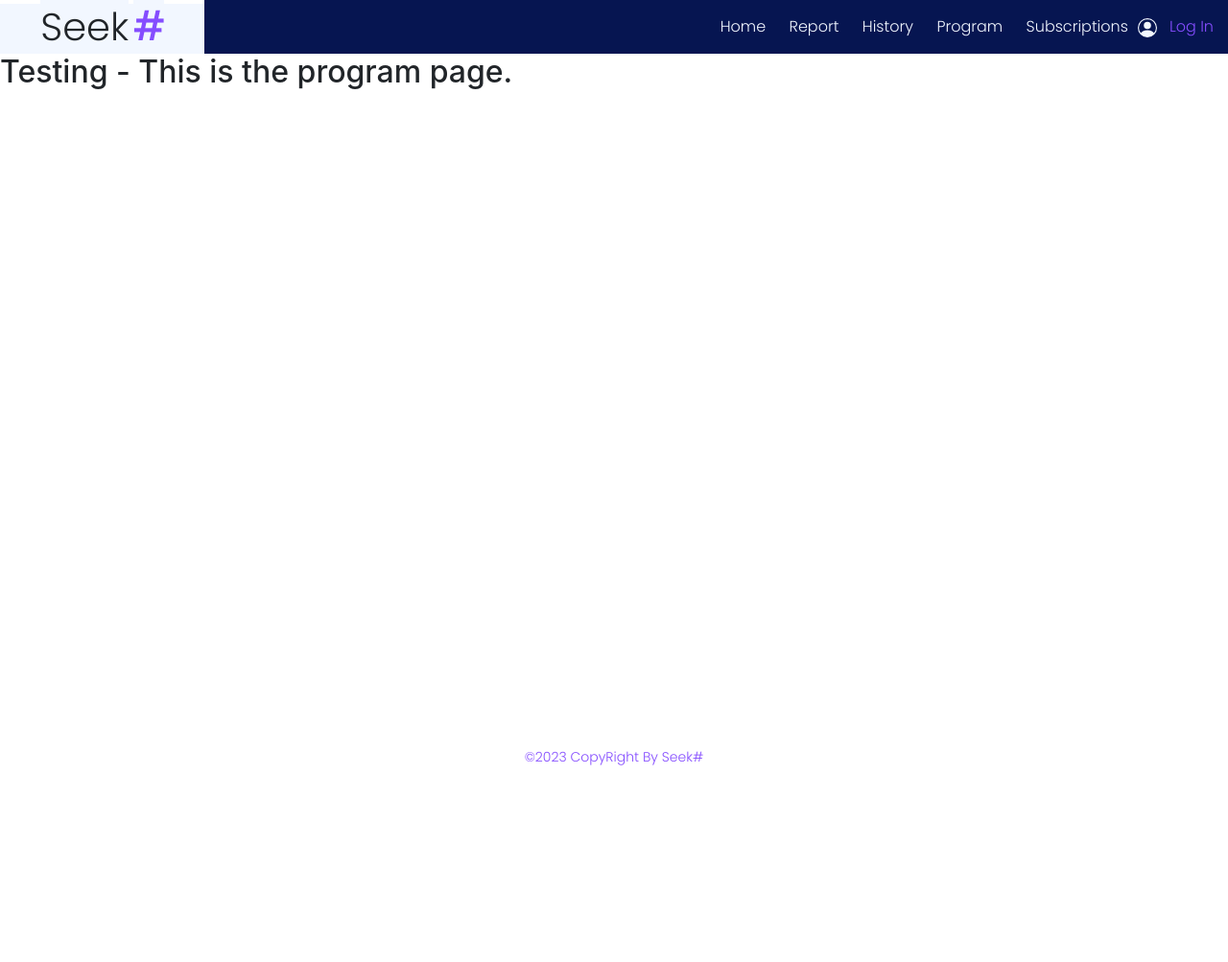
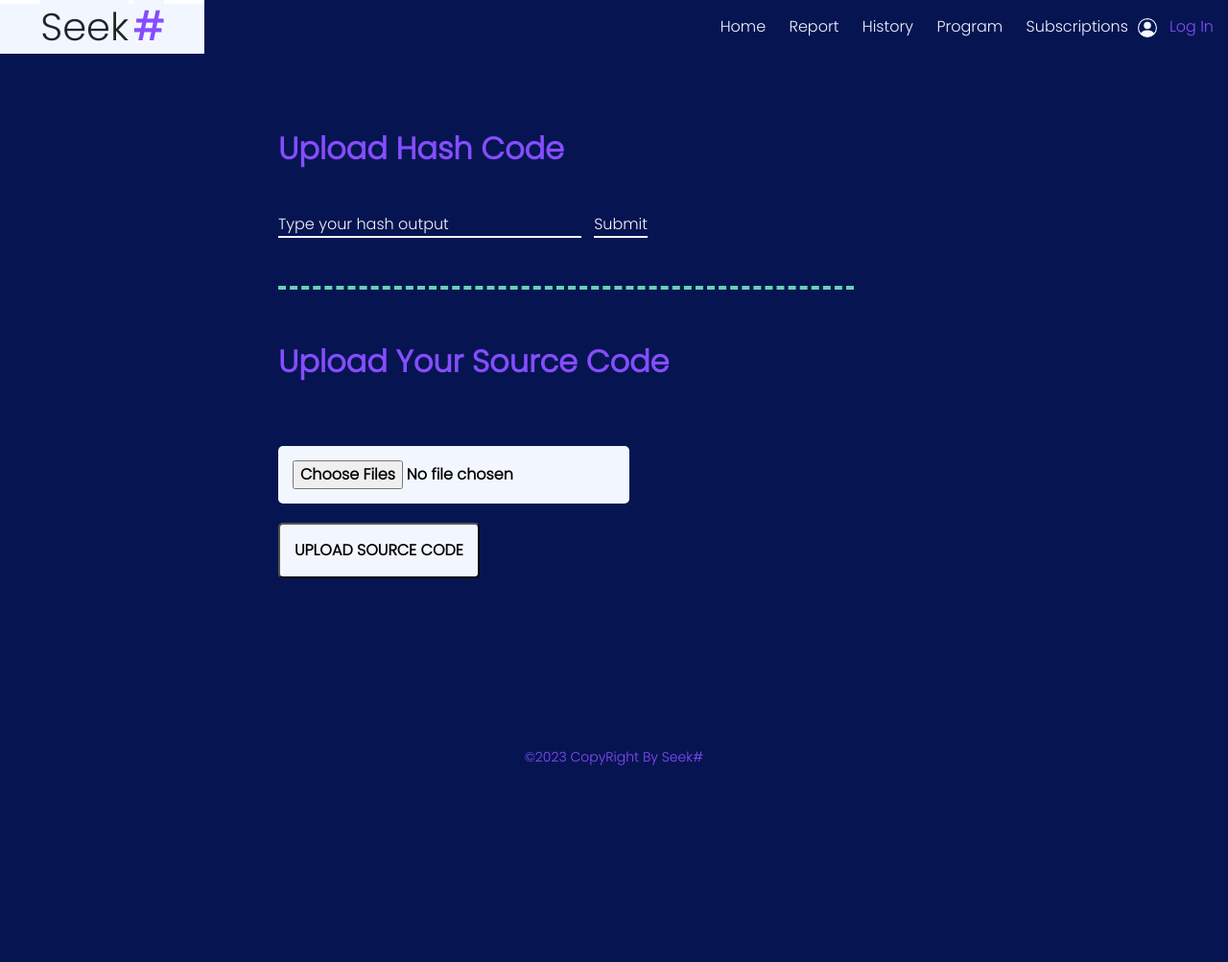
Before and after one commit to zhaodongng/FYP-22-S1-06_SeekHash, a PHP site: page /program_page.php in a window 1280 px wide. Shown: the whole page at 96% size. Before the commit the page ends 798 px from the top, so only its background shows below. Run offline with PHP 8.4, Linux system fonts and the light colour scheme.

Commit message:
Update program page

```diff
--- a/web-dev/program_page.php
+++ b/web-dev/program_page.php
@@ -44,7 +44,25 @@
         </header>
 
         <!-- Program Page Contents -->
-        <h2>Testing - This is the program page.</h2>
+        <div class="programbox">
+            <form action="processhash.php" method="post">
+                <div class="uploadhashbox">
+                    <h2><b>Upload Hash Code</b></h2>
+                    <input type="text" name="hashcode" value="Type your hash output"/>&nbsp;&nbsp;
+                    <input type="submit" />
+                </div>
+            </form>
+
+            <hr />
+
+            <form action="processsourcecode.php" method="post">
+                <div class="uploadsourcecodebox">
+                    <h2><b>Upload Your Source Code</b></h2>
+                    <input type="file" name="sourcecode" multiple/><br />
+                    <input type="submit" value="UPLOAD SOURCE CODE"/>
+                </div>
+            </form>
+        </div>
 
         <div class="fixed__footer">
             &copy;2023 CopyRight By Seek#
--- a/web-dev/styles/program_page.css
+++ b/web-dev/styles/program_page.css
@@ -6,18 +6,12 @@
     padding: 0;
 }
 
-
-
 /*Edit Style in all of HEADER which is the Navigation Bar */
 header {
     display: flex;
     justify-content: space-between;
     align-items: center;
 }
-
-
-
-
 
 /*logo*/
 .logo{
@@ -86,3 +80,54 @@ li,a {
     font-size: 14px;
     text-align: center;
 }
+
+/* Program page stylesheet*/
+.programbox {
+    background-color: #061551;
+    padding: 40px 40px 400px 40px;
+}
+
+.programbox h2 {
+    color: #854DFF;
+    font-weight: 400;
+    text-decoration: none;
+    padding-top: 40px;
+    padding-bottom: 40px;
+}
+
+.programbox hr {
+    border-top: 4px dashed #64D2B5;
+    width: 50%;
+    margin-left: 250px;
+    margin-top: 50px;
+}
+
+.uploadhashbox {
+    margin-left: 250px;
+}
+
+.uploadhashbox input {
+    border: none;
+    background-color: #061551;
+    color: #F2F7FF;
+    border: 0;
+    outline: 0;
+    border-bottom: 2px solid #F2F7FF;
+}
+
+.uploadhashbox input:hover {
+    color: #854DFF;
+}
+
+.uploadsourcecodebox {
+    margin-left: 250px;
+}
+
+.uploadsourcecodebox input {
+    background-color: #F2F7FF;
+    color: #000;
+    border-radius: 5px;
+    padding: 15px;
+    font-weight: 700;
+    margin-top: 20px;
+}
```
